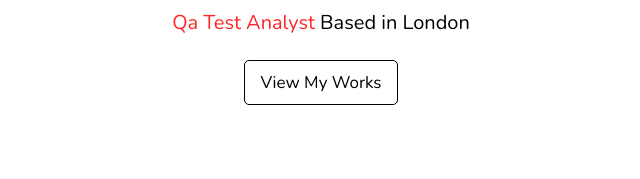
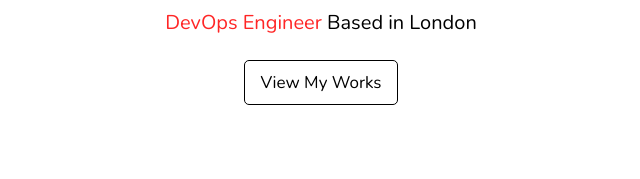
Before and after one commit to MusabMMohamed123/MusabMohamedPortfolio, a plain HTML site: page index.html in a window 1280 px wide. Shown: the part 383-562 px from the top of the page, 319-959 px from the left. Drawn offline with nearby package versions, Linux system fonts and the light colour scheme.

Commit message:
Update index.html
Changed Header to DevOps Engineer

```diff
--- a/index.html
+++ b/index.html
@@ -56,7 +56,7 @@
     <section id="home">
         <div class="text-holder">
             <h1 data-aos="fade-up" data-aos-duration="1200" data-aos-delay="1000">MUSAB <span>MOHAMED</span></h1>
-            <h3 data-aos="fade-up" data-aos-duration="1200" data-aos-delay="1200"><span>Qa Test Analyst </span> Based in London</h3>
+            <h3 data-aos="fade-up" data-aos-duration="1200" data-aos-delay="1200"><span> DevOps Engineer </span> Based in London</h3>
             <div class="button" data-aos="fade-up" data-aos-duration="1200" data-aos-delay="1500">
                 <button class="btn">
                     <a href="#portfolio">View My Works</a>
```
